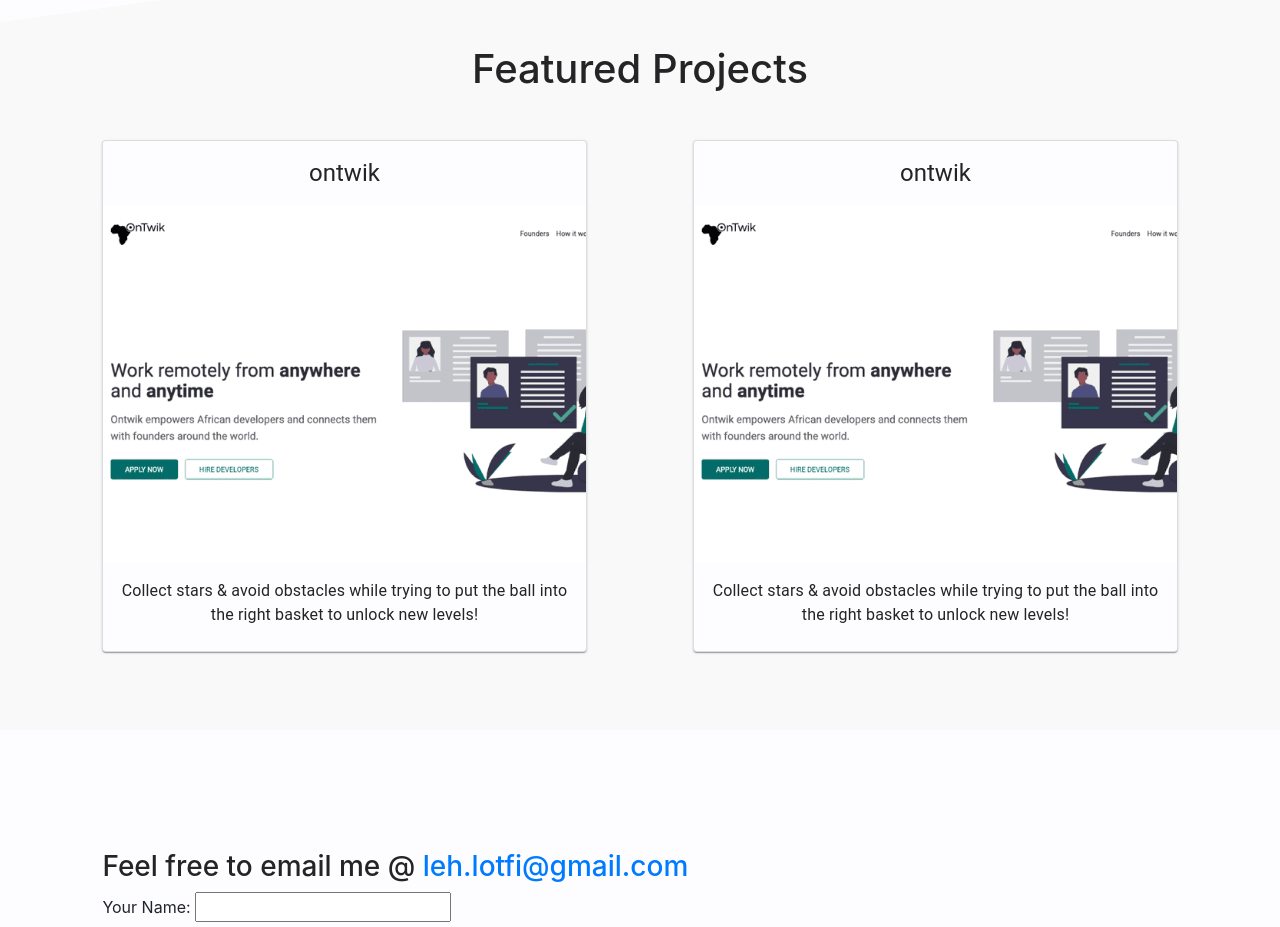
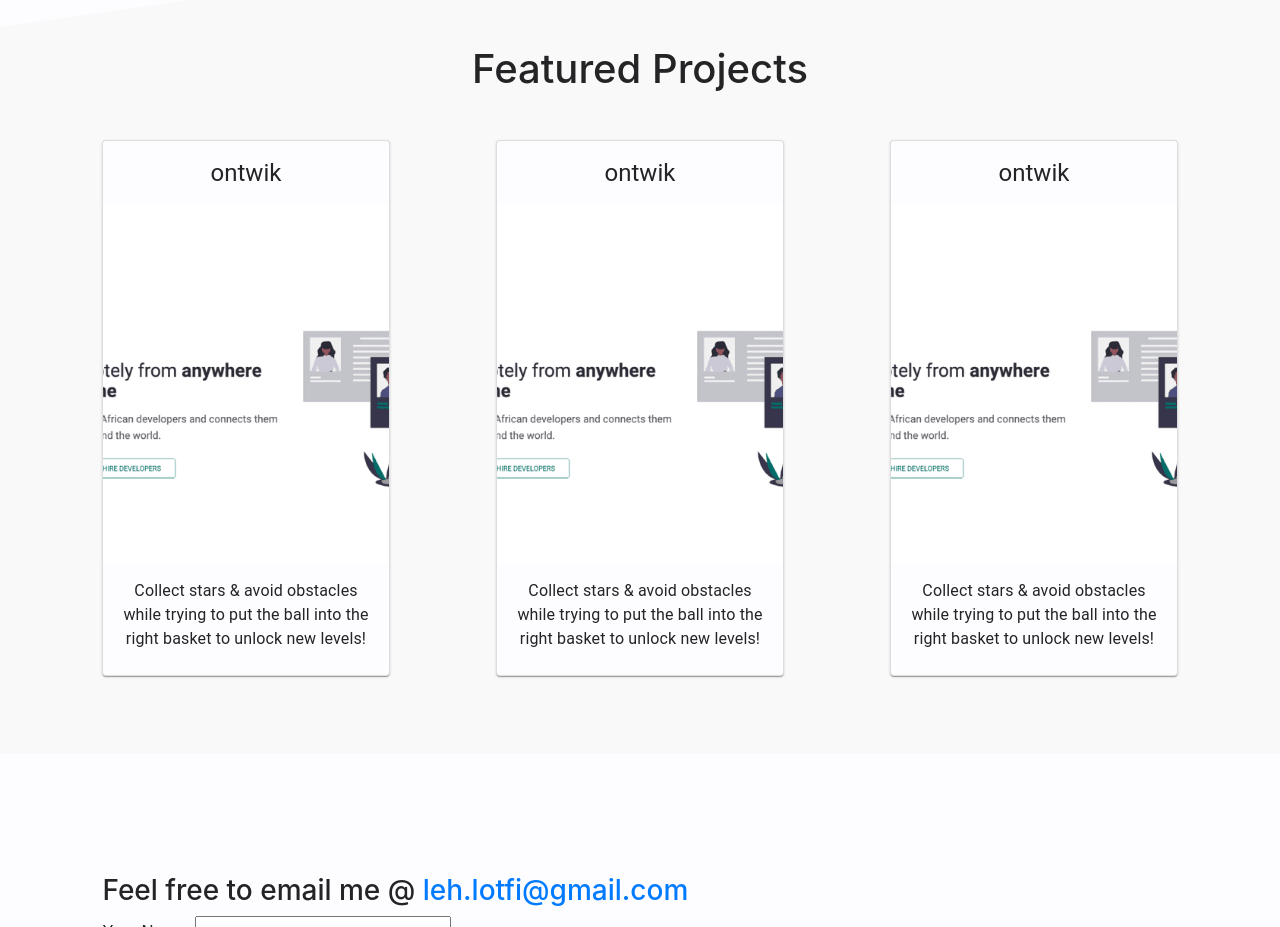
Before and after one commit to tao101/portfolio-v1, a React (Create React App) app: page / in a window 1280 px wide. Shown: the part 2260-3187 px from the top of the page. Built offline with nearby package versions, Linux system fonts and the light colour scheme.

Commit message:
working on the form

```diff
--- a/public/index.html
+++ b/public/index.html
@@ -28,6 +28,12 @@
   </head>
   <body>
     <noscript>You need to enable JavaScript to run this app.</noscript>
+    <!-- A little help for the Netlify post-processing bots -->
+    <form name="contact" netlify netlify-honeypot="bot-field" hidden>
+      <input type="text" name="name" />
+      <input type="email" name="email" />
+      <textarea name="message"></textarea>
+    </form>
     <div id="root"></div>
     <!--
       This HTML file is a template.
--- a/src/componenets/Contact.js
+++ b/src/componenets/Contact.js
@@ -15,7 +15,7 @@
           <a href="mailto:leh.lotfi@gmail.com">leh.lotfi@gmail.com </a>
         </h3>
 
-        <form name="contactForm" method="post" netlify data-netlify="true">
+        <form name="contactForm" method="post" data-netlify="true" netlify>
           <p>
             <label>
               Your Name: <input type="text" name="name" />
--- a/src/componenets/Projects.js
+++ b/src/componenets/Projects.js
@@ -36,6 +36,13 @@
             link="https://ontwik-dev.com/founders"
             description="Collect stars & avoid obstacles while trying to put the ball into the right basket to unlock new levels!"
           />
+          <CostumCard
+            darkMode={darkMode}
+            img={ontwik}
+            title="ontwik"
+            link="https://ontwik-dev.com/founders"
+            description="Collect stars & avoid obstacles while trying to put the ball into the right basket to unlock new levels!"
+          />
         </div>
       </div>
     );
```
